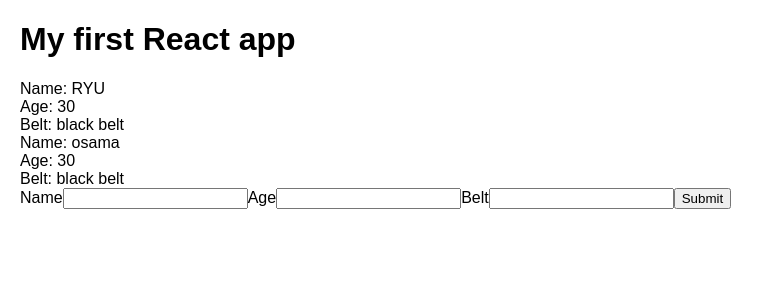
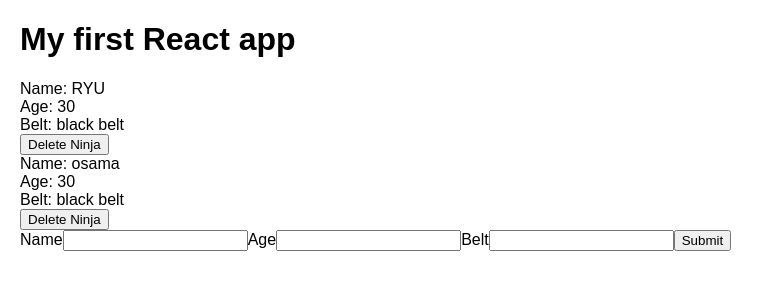
Before and after one commit to jawwad22/ReactJS-Learning, a React (Create React App) app in the folder react-app/: page / in a window 1280 px wide. Shown: the top 300 px of the page, without its empty margins (0-774 px from the left). Built offline with nearby package versions, Linux system fonts and the light colour scheme.

Commit message:
--Commit:Deleting a item

```diff
--- a/react-app/src/App.js
+++ b/react-app/src/App.js
@@ -18,12 +18,21 @@
       ninjas:ninjas
     })
   }
+  deleteNinja=(id)=>{
+    let ninjas=this.state.ninjas.filter(ninja=>{
+      return ninja.id !== id
+    })
+    this.setState({
+      ninjas:ninjas
+    })
+
+  }
   render() {
     return (
       <div className="App">
         <h1>My first React app</h1>
-        <Ninjas ninjas={this.state.ninjas}/>
-        <AddNinja  addNinja={this.addNinja}/>
+        <Ninjas deleteNinja={this.deleteNinja} ninjas={this.state.ninjas}/>
+        <AddNinja  addNinja={this.addNinja} />
       </div>
     );
   }
--- a/react-app/src/Ninjas.js
+++ b/react-app/src/Ninjas.js
@@ -1,6 +1,6 @@
 import React from 'react'
 
-const Ninjas = ({ninjas}) => {
+const Ninjas = ({ninjas,deleteNinja}) => {
   const ninjaList = ninjas.map(ninja => {
     if(ninja.age>25)
     {
@@ -12,6 +12,7 @@
         <div>Name: {ninja.name}</div>
         <div>Age: {ninja.age}</div>
         <div>Belt: {ninja.belt}</div>
+        <button onClick={() => {deleteNinja(ninja.id)}}>Delete Ninja</button>
       </div>
 
 
```
